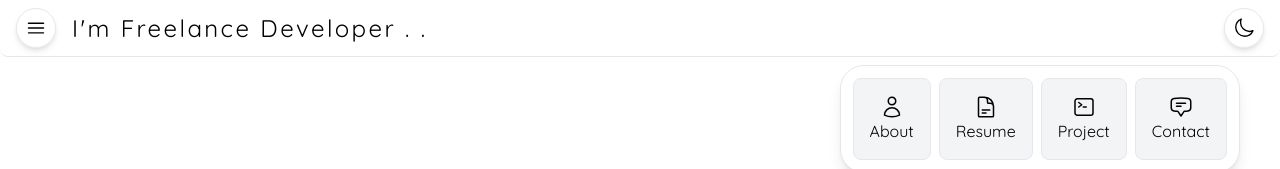
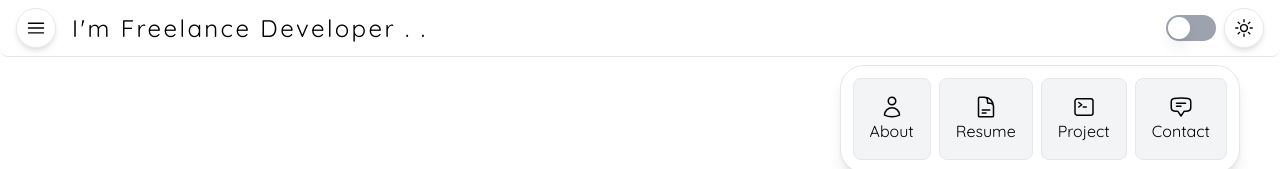
Before and after one commit to wnrakvp/wnrakvp.github.io, a React (Vite) app: page / in a window 1280 px wide. Shown: the top 169 px of the page. Built offline with nearby package versions, Linux system fonts and the light colour scheme.

Commit message:
Add Toggle

```diff
--- a/src/components/Header.jsx
+++ b/src/components/Header.jsx
@@ -1,6 +1,11 @@
 import { TypeAnimation } from "react-type-animation";
+import { useState } from "react";
+import { Switch } from "@headlessui/react";
+
 import DropDown from "./DropDown";
+
 const Header = () => {
+  const [enabled, setEnabled] = useState(false);
   return (
     <section className="sticky top-0 z-50 bg-white border-b rounded-lg">
       <div className="font-quicksand flex mx-2 justify-between ">
@@ -18,13 +23,30 @@ const Header = () => {
             deletionSpeed={60}
           />
         </div>
+        <div className="flex items-center">
+          <Switch
+            checked={enabled}
+            onChange={setEnabled}
+            className={`${enabled ? "bg-gray-900" : "bg-gray-400"}
+          relative inline-flex h-[26x] w-[50px] shrink-0 cursor-pointer rounded-full border-2 border-transparent transition-colors duration-200 ease-in-out focus:outline-none focus-visible:ring-2  focus-visible:ring-white focus-visible:ring-opacity-75`}
+          >
+            <span className="sr-only">Use setting</span>
+            <span
+              aria-hidden="true"
+              className={`${enabled ? "translate-x-6" : "translate-x-0"}
+            pointer-events-none inline-block h-[22px] w-[22px] transform rounded-full bg-white shadow-lg ring-0 transition duration-200 ease-in-out`}
+            />
+          </Switch>
+
+          {enabled ? (
             <svg
               xmlns="http://www.w3.org/2000/svg"
               fill="none"
               viewBox="0 0 24 24"
               strokeWidth={1.5}
               stroke="currentColor"
-          className="w-10 h-10 rounded-full border p-2 m-2 cursor-pointer shadow-md transition hover:bg-gray-800 hover:text-white"
+              className="w-10 h-10 rounded-full border p-2 m-2 shadow-md cursor-pointer bg-gray-800 text-white transition tranform"
+              onClick={() => setEnabled(false)}
             >
               <path
                 strokeLinecap="round"
@@ -32,6 +54,24 @@ const Header = () => {
                 d="M21.752 15.002A9.718 9.718 0 0118 15.75c-5.385 0-9.75-4.365-9.75-9.75 0-1.33.266-2.597.748-3.752A9.753 9.753 0 003 11.25C3 16.635 7.365 21 12.75 21a9.753 9.753 0 009.002-5.998z"
               />
             </svg>
+          ) : (
+            <svg
+              xmlns="http://www.w3.org/2000/svg"
+              fill="none"
+              viewBox="0 0 24 24"
+              strokeWidth={1.5}
+              stroke="currentColor"
+              className="w-10 h-10 rounded-full border p-2 m-2 shadow-md cursor-pointer transition tranform"
+              onClick={setEnabled}
+            >
+              <path
+                strokeLinecap="round"
+                strokeLinejoin="round"
+                d="M12 3v2.25m6.364.386l-1.591 1.591M21 12h-2.25m-.386 6.364l-1.591-1.591M12 18.75V21m-4.773-4.227l-1.591 1.591M5.25 12H3m4.227-4.773L5.636 5.636M15.75 12a3.75 3.75 0 11-7.5 0 3.75 3.75 0 017.5 0z"
+              />
+            </svg>
+          )}
+        </div>
       </div>
     </section>
   );
--- a/src/components/Profile.jsx
+++ b/src/components/Profile.jsx
@@ -1,7 +1,7 @@
 import profilePicture from "../assets/myProfilePicture.jpg";
 const Profile = () => {
   return (
-    <div className="relative border rounded-3xl font-quicksand shadow-lg my-5 lg:w-min">
+    <div className="relative border rounded-3xl font-quicksand shadow-lg my-5 lg:w-min dark:bg-slate-600">
       <div className="flex flex-col">
         <img
           src={profilePicture}
--- a/tailwind.config.cjs
+++ b/tailwind.config.cjs
@@ -6,6 +6,7 @@ module.exports = {
     "./index.html",
     "./src/**/*.{js,ts,jsx,tsx}",
   ],
+  darkMode: "class",
   theme: {
     extend: {
       fontFamily: {
```
Lines whose indentation alone changed are shown as unchanged.
